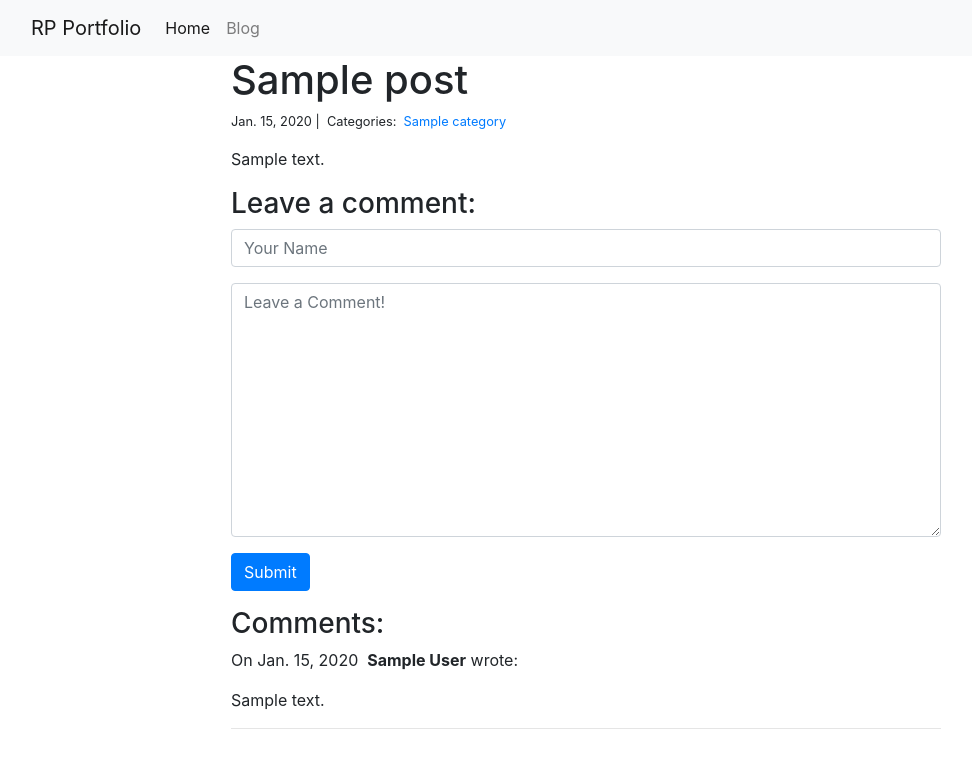
After one commit to amirshabanics/personal_portfolio, a Django app: template blog/templates/blog_detail.html in a window 1280 px wide. The commit adds this page. Shown: the top 768 px of the page, without its empty margins (54-1026 px from the left). Run offline with Django 3.2, Linux system fonts and the light colour scheme; the template is opened without the code that fills it: values that come from a table or form of the project are taken from there, most other values are stand-ins (such as "Sample title", 1, 10 or a date in 2020); some libraries are stand-ins or nearby versions.

Commit message:
set templates of blogs and categories
finish project

```diff
--- /dev/null
+++ b/blog/forms.py
@@ -0,0 +1,17 @@
+from django import forms
+
+
+class CommentForm(forms.Form):
+    author = forms.CharField(
+        max_length=60,
+        widget=forms.TextInput(attrs={
+            'class': 'form-control',
+            'placeholder': 'Your Name'
+        })
+    )
+    body = forms.CharField(widget=forms.Textarea(
+       attrs={
+           'class': 'form-control',
+           'placeholder': 'Leave a Comment!'
+       })
+    )
--- /dev/null
+++ b/blog/templates/blog_detail.html
@@ -0,0 +1,36 @@
+{% extends "base.html" %}
+{% block page_content %}
+<div class="col-md-8 offset-md-2">
+    <h1>{{ post.title }}</h1>
+    <small>
+        {{ post.created_on.date }} |&nbsp;
+        Categories:&nbsp;
+        {% for category in post.categories.all %}
+        <a href="{% url 'blog_category' category.name %}">
+            {{ category.name }}
+        </a>&nbsp;
+        {% endfor %}
+    </small>
+    <p>{{ post.body | linebreaks }}</p>
+    <h3>Leave a comment:</h3>
+    <form action="/blog/{{ post.pk }}/" method="post">
+        {% csrf_token %}
+        <div class="form-group">
+            {{ form.author }}
+        </div>
+        <div class="form-group">
+            {{ form.body }}
+        </div>
+        <button type="submit" class="btn btn-primary">Submit</button>
+    </form>
+    <h3>Comments:</h3>
+    {% for comment in comments %}
+    <p>
+        On {{comment.created_on.date }}&nbsp;
+        <b>{{ comment.author }}</b> wrote:
+    </p>
+    <p>{{ comment.body }}</p>
+    <hr>
+    {% endfor %}
+</div>
+{% endblock %}
--- /dev/null
+++ b/blog/urls.py
@@ -0,0 +1,8 @@
+from django.urls import path
+from . import views
+
+urlpatterns = [
+    path('', views.blof_index, name='blog_index'),
+    path('<int:pk>/', views.blog_detail, name='blog_detail'),
+    path('<category>/', views.blog_category, name='blog_category'),
+]
--- a/personal_portfolio/urls.py
+++ b/personal_portfolio/urls.py
@@ -21,6 +21,7 @@ from .views import index
 urlpatterns = [
     path('admin/', admin.site.urls),
     path('projects/', include("projects.urls")),
-    path('',  index)
+    path('',  index),
+    path('blog/', include('blog.urls')),
 
 ]
--- a/templates/base.html
+++ b/templates/base.html
@@ -14,7 +14,7 @@
               <a class="nav-link" href="{% url 'project_index' %}">Home</a>
             </li>
             <li class="nav-item">
-              <a class="nav-link" href="#">Blog</a>
+              <a class="nav-link" href="{% url 'blog_index' %}">Blog</a>
             </li>
           </ul>
         </div>
```
Also changed, not shown: blog/templates/blog_category.html (added, +20 -0 lines), blog/templates/blog_index.html (added, +21 -0 lines), db.sqlite3.
